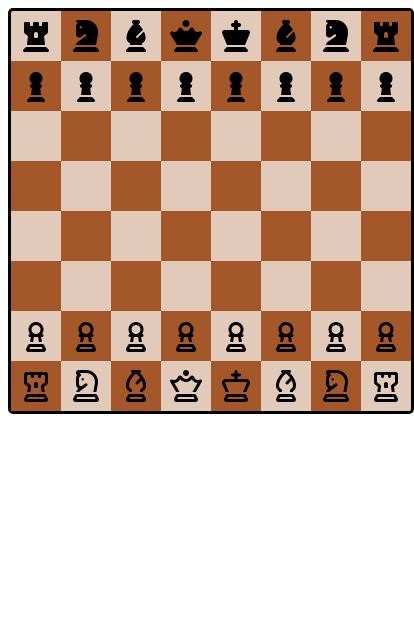
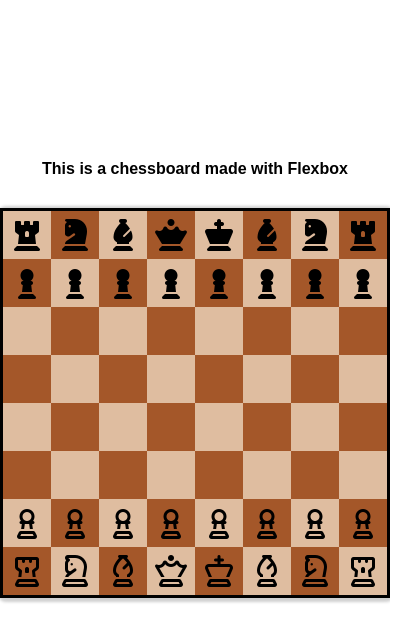
Before and after one commit to Jay-Deeee/avion-chessboard, a plain HTML site: page index.html in a window 390 px wide. Shown: the whole page, 414 px wide, since content can reach past the window. Drawn offline with Linux system fonts and the light colour scheme.

Commit message:
Added basic css and made elements responsive

```diff
--- a/index.html
+++ b/index.html
@@ -9,6 +9,9 @@
     </head>
 
     <body>
+        <div class="hero">
+            <div class="desc">This is a chessboard made with Flexbox</div>
+            <div class="container">
                 <div class="chessboard">
                     <div class="white"><i class="fa-solid fa-chess-rook"></i></div>
                     <div class="black"><i class="fa-solid fa-chess-knight"></i></div>
@@ -82,5 +85,7 @@
                     <div class="black"><i class="fa-regular fa-chess-knight"></i></div>
                     <div class="white"><i class="fa-regular fa-chess-rook"></i></div>
                 </div>
+            </div>
+        </div>
     </body>
 </html>
--- a/styles.css
+++ b/styles.css
@@ -1,16 +1,58 @@
+* {
+    box-sizing: border-box;
+    font-family: Arial, Helvetica, sans-serif;
+}
+
+.container {
+    display: flex;
+    align-items: center;
+    justify-content: center;
+    padding: 15px;
+    background-color: #faebd7;
+    position: relative;
+    width: 100cqmin;
+    height: 100cqmin;
+    max-width: 430px;
+    max-height: 430px;
+    border-radius: 5px;
+    box-shadow: 1px 1px 3px 3px #00000030;
+}
+
+/* .container:after {
+    content: "";
+    display: block;
+    padding-bottom: 100%;
+} */
+
+.hero {
+    display: flex;
+    flex-direction: column;
+    align-items: center;
+    justify-content: center;
+    margin-top: 150px;
+    gap: 20px;
+}
+
+.desc {
+    margin: 10px;
+    font-weight: 900;
+}
+
 .chessboard {
     display: flex;
     flex-direction: row;
     flex-wrap: wrap;
-    height: 400px;
-    width: 400px;
-    border: 3px solid black;
-    border-radius: 5px;
+    height: 100cqmin;
+    width: 100cqmin;
+    max-width: 400px;
+    max-height: 400px;
+    border: 3px solid #000000;
+    aspect-ratio: 1/1;
 }
 
 .white, .black {
-    width: 50px;
-    height: 50px;
+    width: 12.5%;
+    height: 12.5%;
     display: flex;
     align-items: center;
     justify-content: center;
@@ -25,5 +67,5 @@
 }
 
 .fa-solid, .fa-regular {
-    scale: 2 !important;
+    scale: 200% !important;
 }
```
Lines whose indentation alone changed are shown as unchanged.
